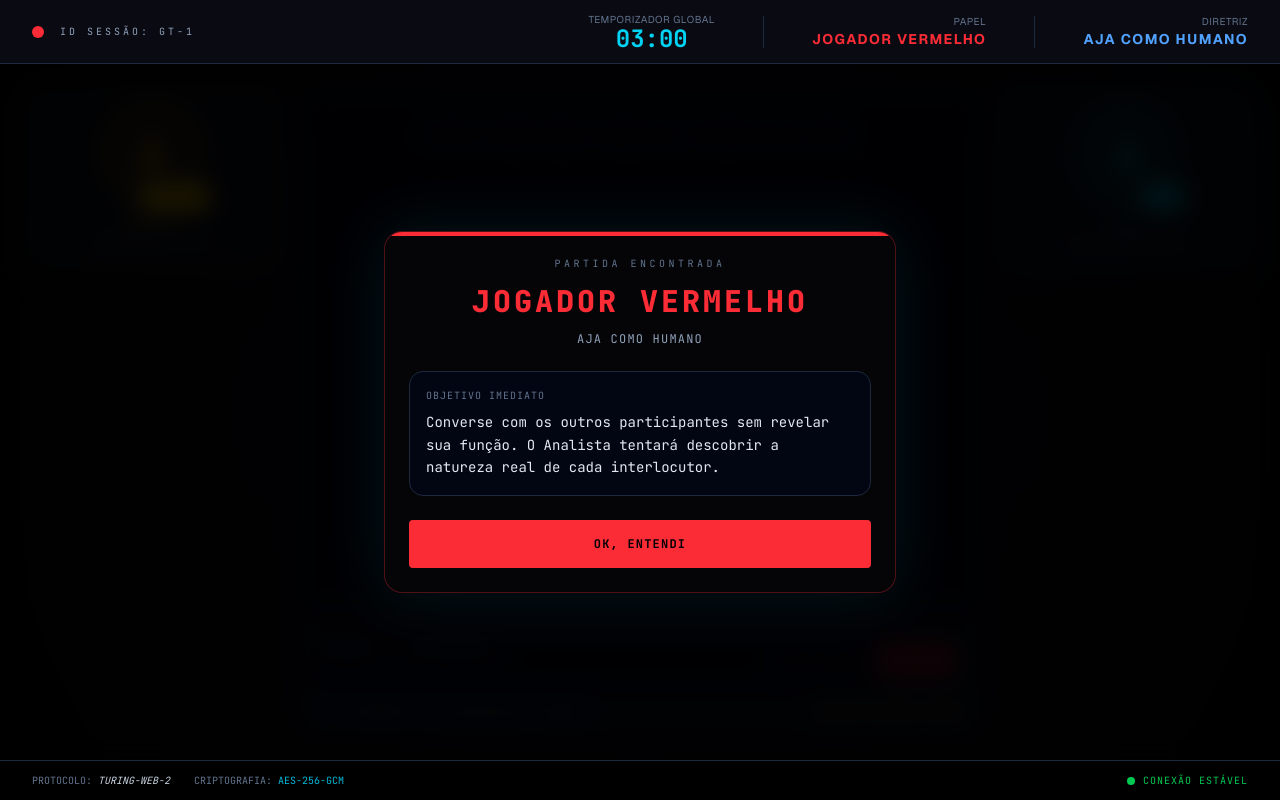
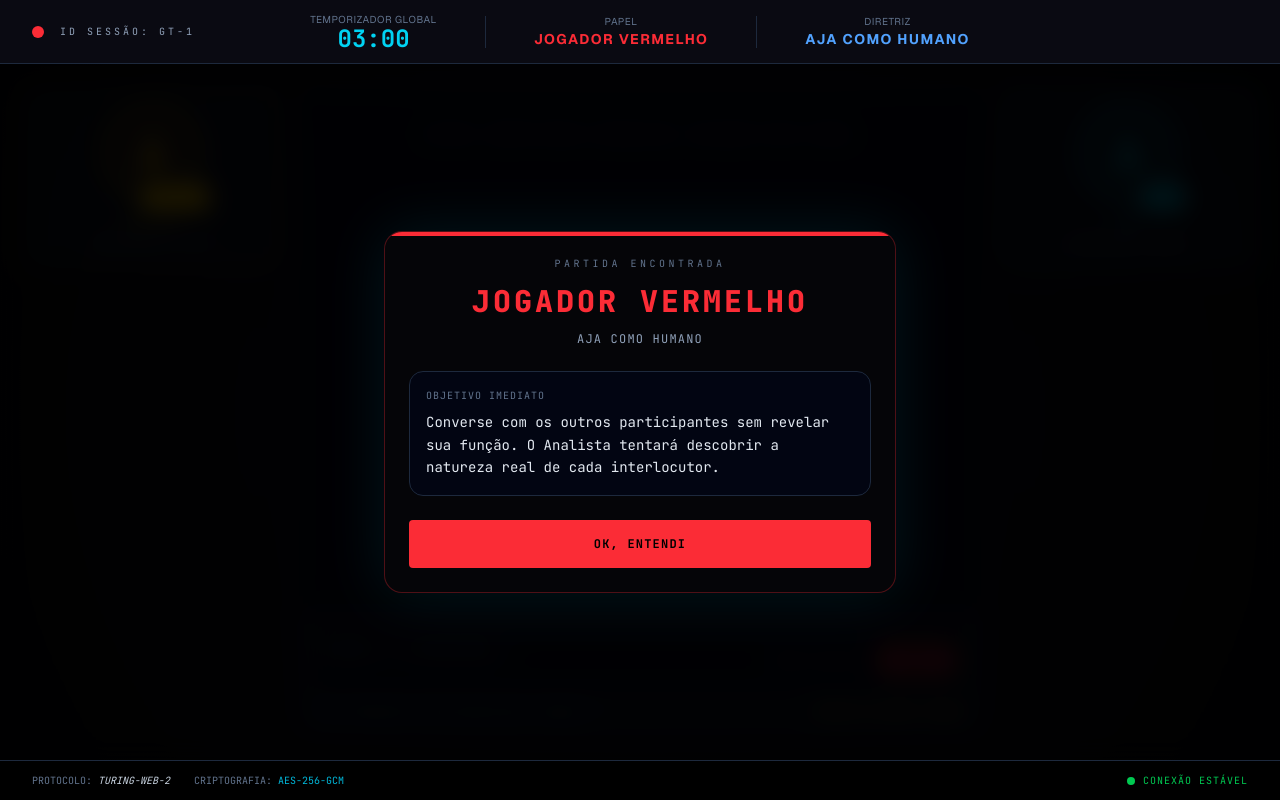
Before and after one commit to LKSFerreira/game-of-turing, a Next.js app: page /game/1 in a window 1280 px wide. Built offline with nearby package versions, Linux system fonts and the light colour scheme.

Commit message:
💄 ui: center header information and refactor message state initialization

```diff
--- a/app/game/[matchId]/page.tsx
+++ b/app/game/[matchId]/page.tsx
@@ -132,7 +132,15 @@ export default function GameRoom({ params }: { params: Promise<{ matchId: string
     characters_used: 0,
   });
 
-  const [messages, setMessages] = useState<ChatMessage[]>([]);
+  const [messages, setMessages] = useState<ChatMessage[]>(() => [
+    {
+      id: 'sys-1',
+      match_id: matchId,
+      sender_color: 'system' as any,
+      content: 'SISTEMA: Conexão neural estabelecida. Iniciando testes Turing.',
+      created_at: new Date().toISOString()
+    }
+  ]);
   const [inputValue, setInputValue] = useState('');
   const [timeLeft, setTimeLeft] = useState(180);
   const [verdictPhase, setVerdictPhase] = useState(false);
@@ -144,18 +152,6 @@ export default function GameRoom({ params }: { params: Promise<{ matchId: string
   const [verdictRed, setVerdictRed] = useState<'human' | 'ai'>('human');
 
   const scrollRef = useRef<HTMLDivElement>(null);
-
-  useEffect(() => {
-    setMessages([
-      {
-        id: 'sys-1',
-        match_id: matchId,
-        sender_color: 'system' as any,
-        content: 'SISTEMA: Conexão neural estabelecida. Iniciando testes Turing.',
-        created_at: new Date().toISOString()
-      }
-    ]);
-  }, [matchId]);
 
   useEffect(() => {
     if (exibirModalPapel || verdictPhase || matchEnded) return;
@@ -295,13 +291,13 @@ export default function GameRoom({ params }: { params: Promise<{ matchId: string
   return (
     <div className="w-full h-screen bg-[#050508] text-slate-100 font-sans flex flex-col overflow-hidden">
         {/* Cabeçalho da partida */}
-        <header className="h-16 px-4 md:px-8 flex items-center justify-between border-b border-slate-800 bg-[#0A0A12]">
-            <div className="flex items-center gap-4 hidden md:flex">
+        <header className="h-16 px-4 md:px-8 flex items-center justify-between border-b border-slate-800 bg-[#0A0A12] relative">
+            <div className="flex items-center gap-4 hidden md:flex absolute left-4 md:left-8">
                 <div className="w-3 h-3 bg-red-500 rounded-full animate-pulse"></div>
                 <h1 className="text-[10px] font-mono tracking-[0.3em] uppercase text-slate-400">ID Sessão: GT-{matchId.slice(0, 4).toUpperCase()}</h1>
             </div>
 
-            <div className="flex items-center gap-6 md:gap-12 w-full md:w-auto justify-between md:justify-end">
+            <div className="flex items-center gap-6 md:gap-12 w-full justify-center">
                 <div className="flex flex-col items-center">
                     <span className="text-[10px] uppercase tracking-wider text-slate-500">Temporizador Global</span>
                     <span className={`text-2xl font-mono font-bold leading-none ${timeLeft <= 30 && !matchEnded ? 'text-red-500 animate-pulse' : 'text-cyan-400'}`}>
@@ -309,9 +305,9 @@ export default function GameRoom({ params }: { params: Promise<{ matchId: string
                     </span>
                 </div>
                 <div className="h-8 w-px bg-slate-800"></div>
-                <div className="text-right">
+                <div className="flex flex-col items-center">
                     <div className="text-[10px] uppercase tracking-wider text-slate-500">Papel</div>
-                    <div className={`text-sm font-bold uppercase tracking-widest ${estilosDoMeuPapel.texto}`}>
+                    <div className={`text-sm font-bold uppercase tracking-widest ${estilosDoMeuPapel.texto} text-center`}>
                         {obterRotuloPapel(myParticipant)}
                     </div>
                 </div>
@@ -319,9 +315,9 @@ export default function GameRoom({ params }: { params: Promise<{ matchId: string
                 {myParticipant.role === 'interlocutor' && (
                   <>
                      <div className="h-8 w-px bg-slate-800 hidden md:block"></div>
-                     <div className="text-right hidden md:block">
+                     <div className="flex flex-col items-center hidden md:flex">
                         <div className="text-[10px] uppercase tracking-wider text-slate-500">Diretriz</div>
-                        <div className="text-sm font-bold uppercase tracking-widest text-blue-400">
+                        <div className="text-sm font-bold uppercase tracking-widest text-blue-400 text-center">
                             {obterDiretriz(myParticipant)}
                         </div>
                      </div>
```
